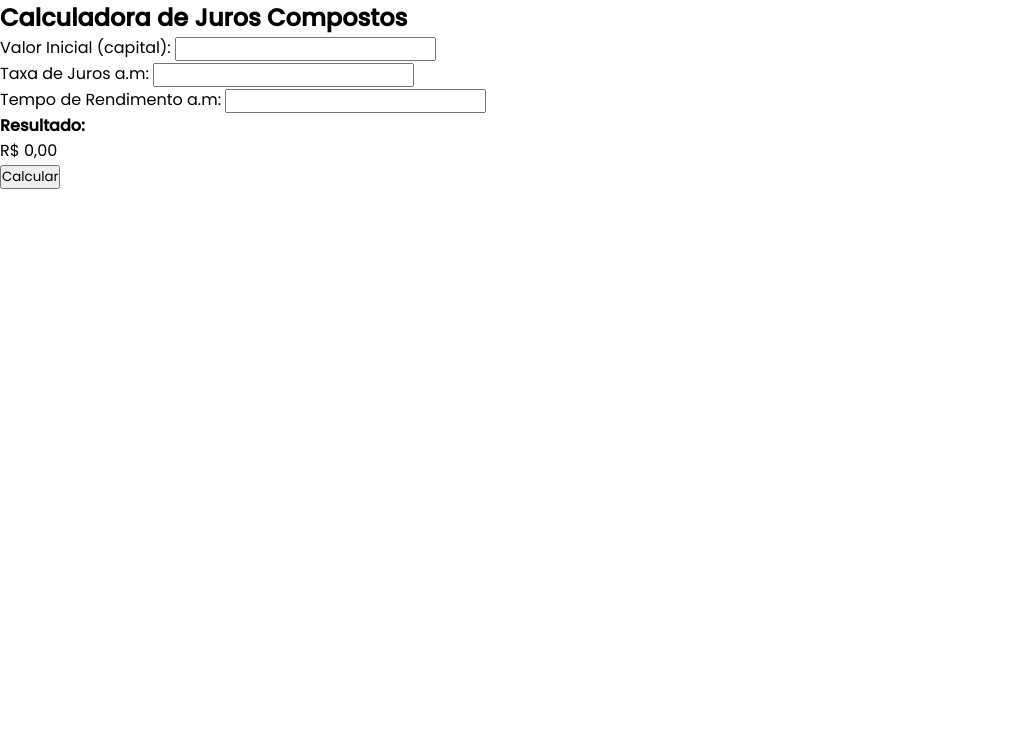
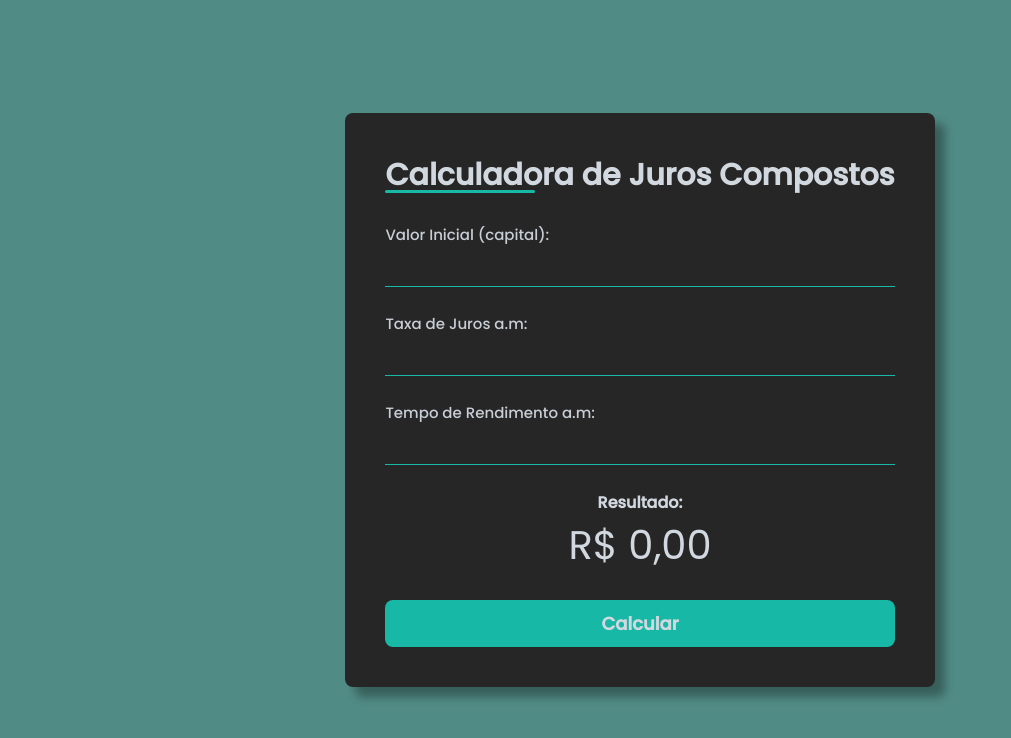
Before and after one commit to natyy200/calculadora-juros-compostos, a plain HTML site: page index.html in a window 1280 px wide. Shown: the whole page, without its empty margins (0-1011 px from the left). Drawn offline with Linux system fonts and the light colour scheme.

Commit message:
estilizando a calculadora

```diff
--- a/assets/css/style.css
+++ b/assets/css/style.css
@@ -2,6 +2,7 @@
 
 :root {
     --primary-color: #17B8A6;
+    --primary-color2: rgb(81, 139, 133);
     --neutral-color: #18181b;
     --neutral-color2: #262626;
     --text-color: #d2d8df;
@@ -13,3 +14,98 @@
     box-sizing: border-box;
     font-family: 'Poppins', sans-serif;
 }
+
+#container {
+    width: 100%;
+    height: 100vh;
+    display: flex;
+    align-items: center;
+    justify-content: center;
+    background-color: var(--primary-color2);
+    color: var(--text-color);
+}
+
+#calculator {
+    background-color: var(--neutral-color2);
+    padding: 40px;
+    border-radius: 8px;
+    box-shadow: 10px 10px 10px rgba(0, 0, 0, 0.323);
+    display: flex;
+    flex-direction: column;
+    gap: 25px;
+}
+
+#calculator h2 {
+    font-size: 30px;
+    position: relative;
+}
+
+#calculator h2::before {
+    position: absolute;
+    content: '';
+    height: 3px;
+    width: 150px;
+    border-radius: 100px;
+    background-color: var(--primary-color);
+    bottom: 5px;
+}
+
+#input_box {
+    display: flex;
+    flex-direction: column;
+    gap: 25px;
+}
+
+.input-field {
+    display: flex;
+    flex-direction: column;
+    width: 100%;
+}
+
+.input-field label {
+    font-size: 15px;
+    color: #c8ced6;
+    font-weight: 500;
+}
+
+.input-field input {
+    background-color: transparent;
+    border: none;
+    border-bottom: 1px solid var(--primary-color);
+    color: var(--text-color);
+    font-size: 20px;
+    padding: 5px;
+}
+
+.input-field input::-webkit-outer-spin-button,
+.input-field input::-webkit-inner-spin-button {
+    appearance: none;
+}
+
+.input-field input:focus {
+    outline: none;
+}
+
+#result {
+    text-align: center;
+}
+
+#total {
+    font-size: 40px;
+}
+
+#calculate {
+    background-color: var(--primary-color);
+    border: none;
+    padding: 10px;
+    color: var(--text-color);
+    font-weight: bold;
+    font-size: 18px;
+    border-radius: 8px;
+    cursor: pointer;
+    transition: 0.5s;
+}
+
+#calculate:hover {
+    background-color: var(--primary-color2);
+}
```
